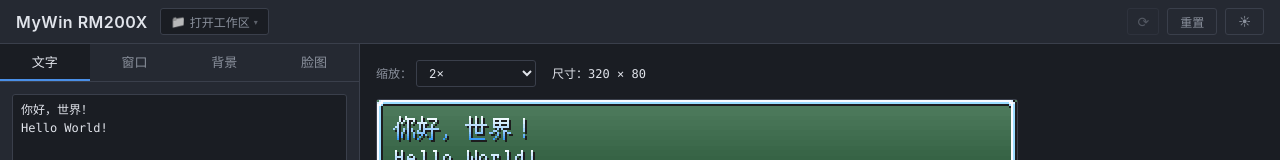
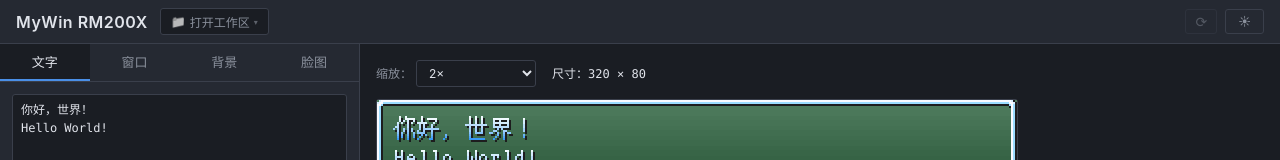
Before and after one commit to blanhhy/mywin-rm200x, a React (Vite) app: page / in a window 1280 px wide. Shown: the top 160 px of the page. Built offline with nearby package versions, Linux system fonts and the light colour scheme.

Commit message:
reduce: 移除重置按钮

```diff
--- a/src/App.tsx
+++ b/src/App.tsx
@@ -169,7 +169,7 @@ function WorkspaceSelector() {
 }
 
 export default function App() {
-  const { activeTab, setActiveTab, config, updateConfig, initialized, setInitialized, resetConfig, restoreWorkspace, theme, toggleTheme, workspace, drawerOpen, toggleDrawer, refreshAssets, assetRefreshing } =
+  const { activeTab, setActiveTab, config, updateConfig, initialized, setInitialized, restoreWorkspace, theme, toggleTheme, workspace, drawerOpen, toggleDrawer, refreshAssets, assetRefreshing } =
     useStore();
 
   // 应用启动时自动恢复上次的工作区
@@ -224,9 +224,6 @@ export default function App() {
             title={workspace ? '重载素材目录（System / FaceSet / Picture）' : '打开工作区后可刷新素材目录'}
           >
             ⟳
-          </button>
-          <button className="reset-btn" onClick={resetConfig} title="重置为默认配置">
-            重置
           </button>
           <button className="reset-btn theme-btn" onClick={toggleTheme} title={theme === 'dark' ? '切换到亮色' : '切换到暗色'}>
             {theme === 'dark' ? '☀' : '☾'}
--- a/src/store/useStore.ts
+++ b/src/store/useStore.ts
@@ -58,7 +58,6 @@ interface StoreState {
   updateConfig: (updater: (config: MessageWindowConfig) => MessageWindowConfig) => void;
   patchConfig: (partial: Partial<MessageWindowConfig>) => void;
   setActiveTab: (tab: StoreState['activeTab']) => void;
-  resetConfig: () => void;
   restoreStandardWindow: () => void;
   setFollowTargetPicture: (v: boolean) => void;
   setInitialized: (v: boolean) => void;
@@ -190,11 +189,6 @@ export const useStore = create<StoreState>((set, get) => ({
     })),
 
   setActiveTab: (tab) => set({ activeTab: tab }),
-
-  resetConfig: () =>
-    set({
-      config: { ...DEFAULT_CONFIG },
-    }),
 
   restoreStandardWindow: () =>
     set((state) => ({
```
